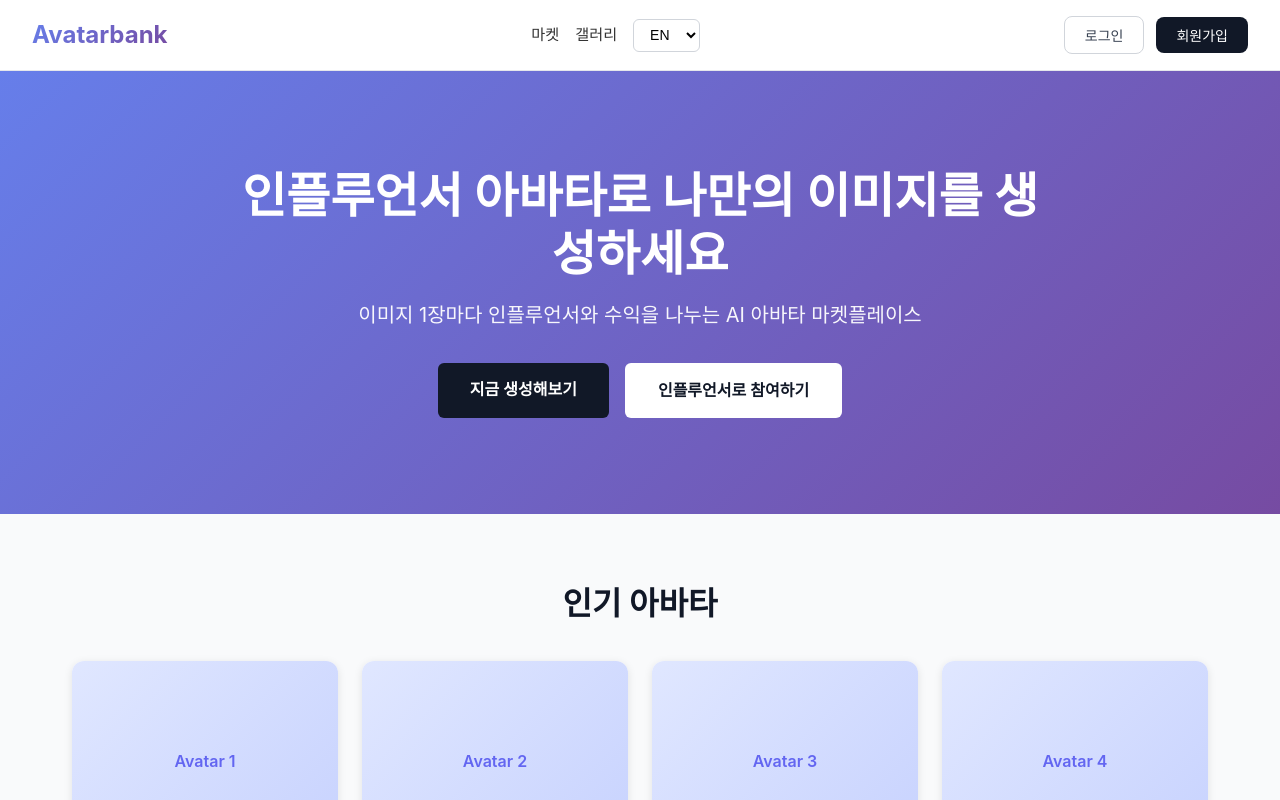
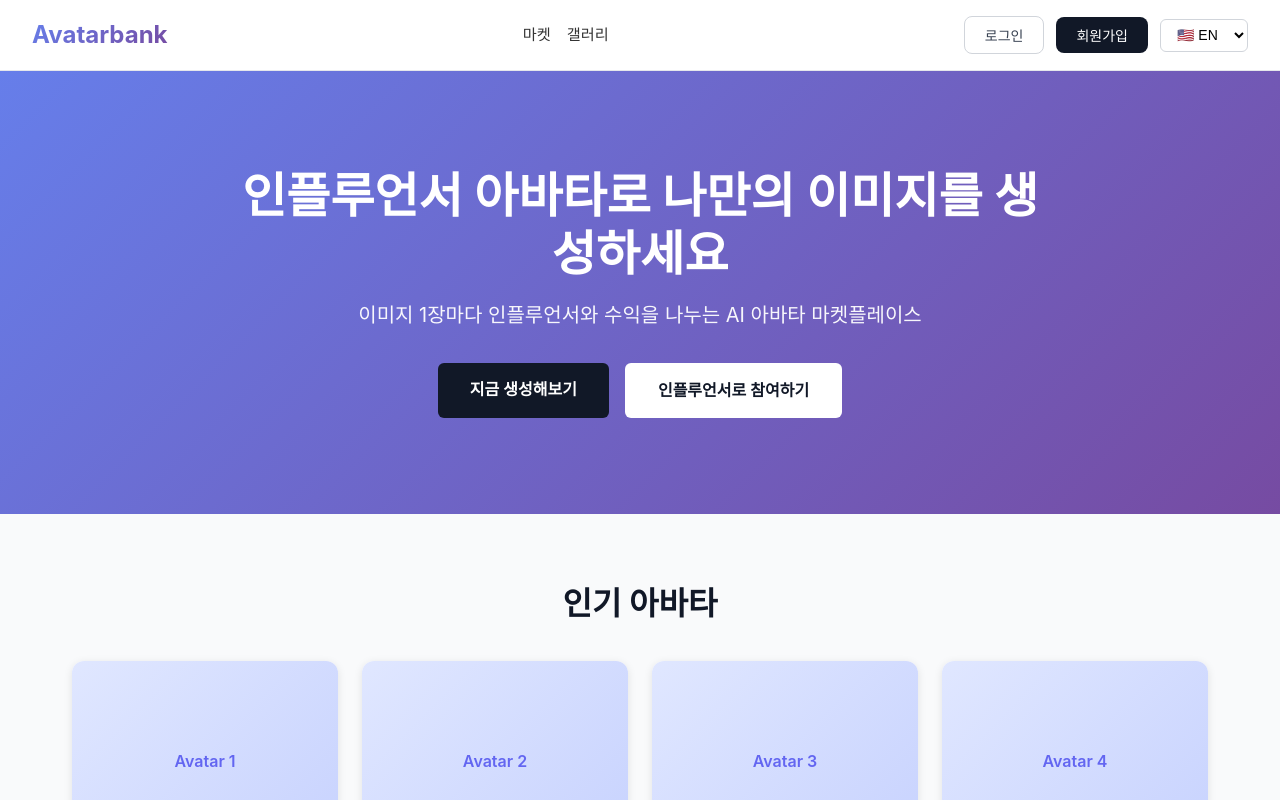
Before and after one commit to minq11/Avatarbank, a Vue app in the folder frontend/: page / in a window 1280 px wide. Shown: the top 800 px of the page. Built offline with nearby package versions, Linux system fonts and the light colour scheme; what @tanstack/vue-query would draw is missing.

Commit message:
디자인수정정

```diff
--- a/frontend/src/App.vue
+++ b/frontend/src/App.vue
@@ -7,16 +7,16 @@
       <nav class="center">
         <RouterLink to="/market" class="nav-link">마켓</RouterLink>
         <RouterLink to="/gallery" class="nav-link">갤러리</RouterLink>
-        <select v-model="locale" class="locale-select">
-          <option value="en">EN</option>
-          <option value="ko">KO</option>
-          <option value="ja">JA</option>
-        </select>
       </nav>
       <div class="right">
         <!-- TODO: 로그인 상태에 따라 분기 -->
         <button class="btn secondary">로그인</button>
         <button class="btn primary">회원가입</button>
+        <select v-model="locale" class="locale-select" aria-label="Language">
+          <option value="en">🇺🇸 EN</option>
+          <option value="ko">🇰🇷 KO</option>
+          <option value="ja">🇯🇵 JA</option>
+        </select>
       </div>
     </header>
 
@@ -52,13 +52,17 @@ const locale = ref<"en" | "ko" | "ja">("en");
 }
 
 .app-header {
-  display: flex;
+  display: grid;
+  grid-template-columns: auto 1fr auto;
   align-items: center;
-  justify-content: space-between;
   padding: 1rem 2rem;
   border-bottom: 1px solid #e5e7eb;
   background: white;
   box-shadow: 0 1px 3px rgba(0, 0, 0, 0.05);
+}
+
+.left {
+  justify-self: start;
 }
 
 .logo {
@@ -74,6 +78,7 @@ const locale = ref<"en" | "ko" | "ja">("en");
   display: flex;
   align-items: center;
   gap: 1rem;
+  justify-content: center;
 }
 
 .nav-link {
@@ -105,6 +110,8 @@ const locale = ref<"en" | "ko" | "ja">("en");
   display: flex;
   gap: 0.75rem;
   align-items: center;
+  justify-self: end;
+  flex-wrap: nowrap;
 }
 
 .btn {
@@ -115,6 +122,7 @@ const locale = ref<"en" | "ko" | "ja">("en");
   border: none;
   cursor: pointer;
   transition: all 0.2s;
+  white-space: nowrap;
 }
 
 .btn.primary {
```
